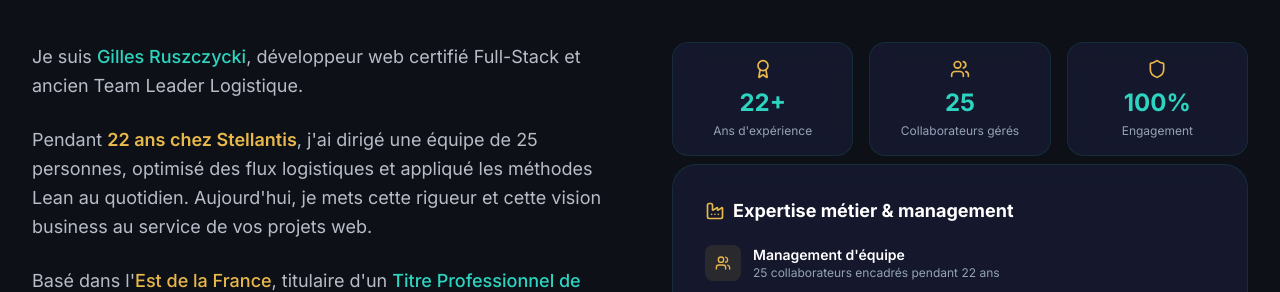
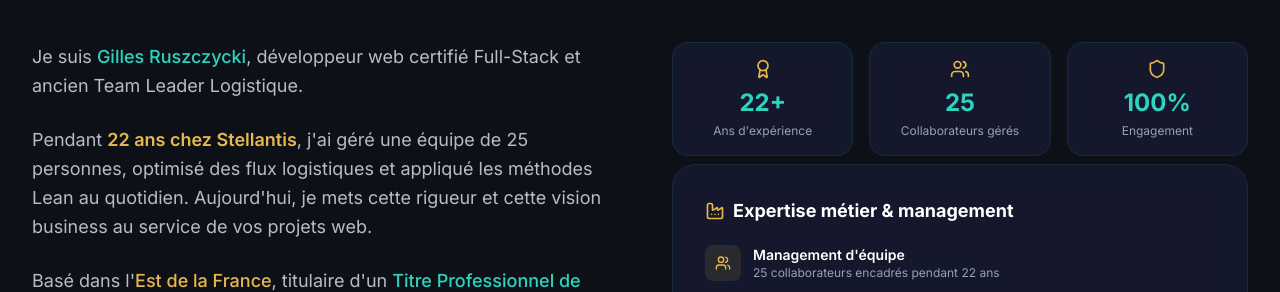
Before and after one commit to gilles-rusz/webrgest-site, a Next.js app: page / in a window 1280 px wide. Shown: the part 2300-2592 px from the top of the page. Built offline with nearby package versions, Linux system fonts and the light colour scheme.

Commit message:
fix: remplacer 'dirigé' par 'géré' une équipe
Co-Authored-By: gilles-dev <bnvc.x@outlook.com>

```diff
--- a/src/components/About.tsx
+++ b/src/components/About.tsx
@@ -90,7 +90,7 @@ export default function About() {
               <p className="text-lg text-slate-300 leading-relaxed">
                 Pendant{" "}
                 <span className="text-gold-400 font-semibold">22 ans chez Stellantis</span>,
-                j&apos;ai dirigé une équipe de 25 personnes, optimisé des flux logistiques
+                j&apos;ai géré une équipe de 25 personnes, optimisé des flux logistiques
                 et appliqué les méthodes Lean au quotidien. Aujourd&apos;hui, je mets
                 cette rigueur et cette vision business au service de vos projets web.
               </p>
```
